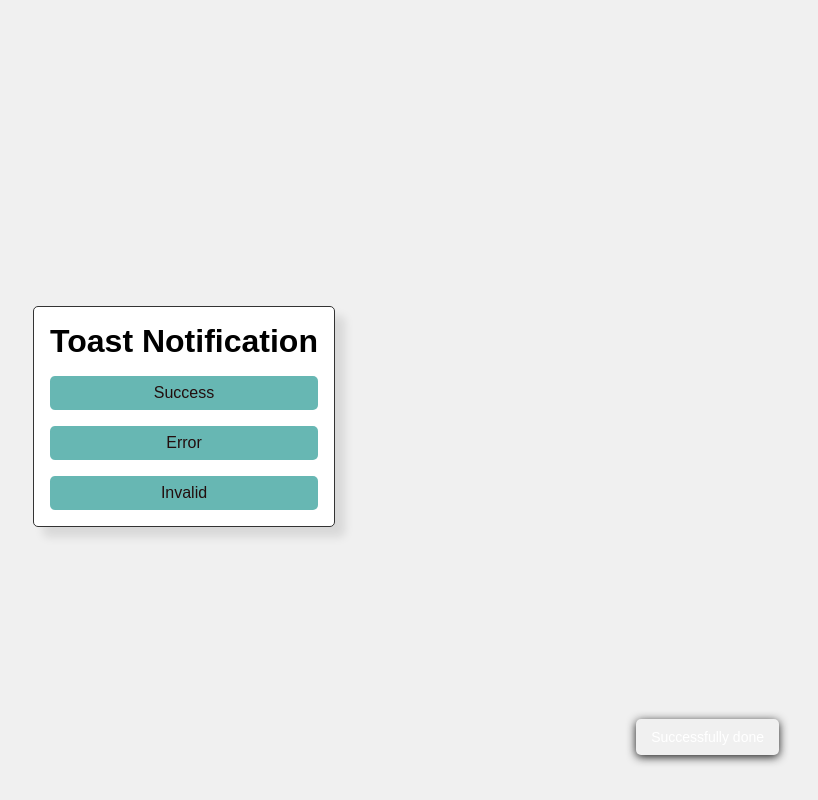
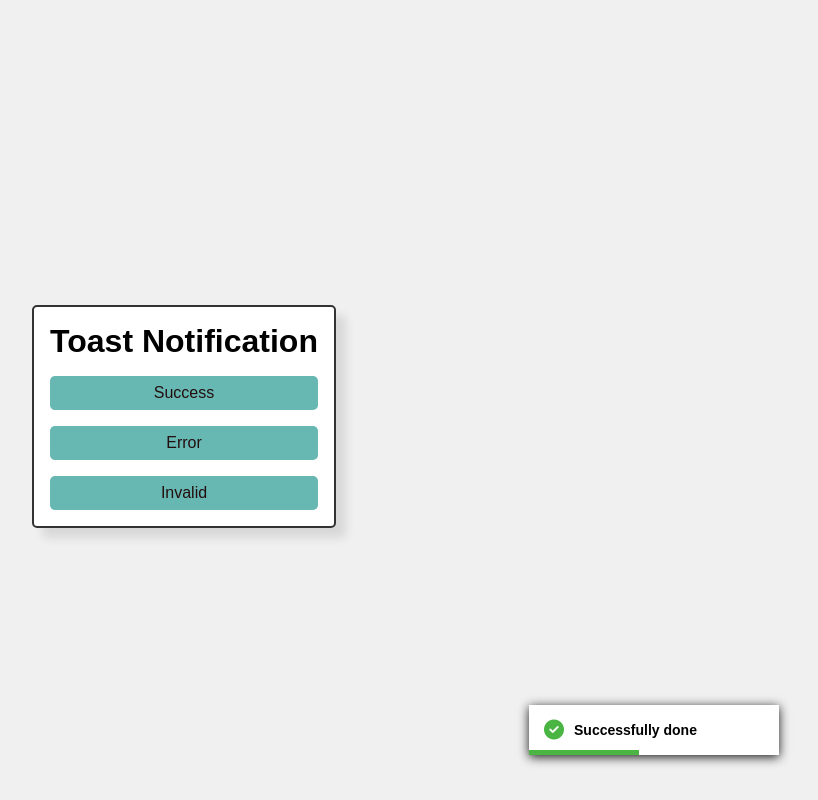
Before and after one commit to mikalPaudel/9.-Toast-Notification, a plain HTML site: page index.html in a window 1280 px wide. Both pictures are taken after a click on the button "Success". Shown: the whole page, without its empty margins (456-1274 px from the left). Drawn offline with Linux system fonts and the light colour scheme.

Commit message:
Enhance toast notifications with icons and improved styles; update HTML and CSS for better visual feedback

```diff
--- a/index.html
+++ b/index.html
@@ -5,6 +5,7 @@
     <meta name="viewport" content="width=device-width, initial-scale=1.0">
     <title>Toast Notification</title>
     <link rel="stylesheet" href="styles.css">
+    <script src="https://kit.fontawesome.com/e618edb567.js" crossorigin="anonymous"></script>
 </head>
 <body>
         <div class="buttons">
--- a/script.js
+++ b/script.js
@@ -1,14 +1,22 @@
-let success = 'Successfully done';
-let error = 'Error occurred';
-let invalid = 'Invalid input';
+let success = '<i class="fa-solid fa-circle-check"></i>Successfully done';
+let error = '<i class="fa-solid fa-circle-xmark"></i>Error occurred';
+let invalid = '<i class="fa-solid fa-triangle-exclamation"></i>Invalid input';
 function showToast(msg) {
     const toasts = document.querySelector('.toasts');
     const toast = document.createElement('div');
     toast.classList.add('toast');
-    toast.innerText = msg;
+    toast.innerHTML = msg;
     toasts.appendChild(toast);
+
+    if (msg.includes('Successfully done')) {
+        toast.classList.add('success');
+    } else if (msg.includes('Error occurred')) {
+        toast.classList.add('error');
+    } else if (msg.includes('Invalid input')) {
+        toast.classList.add('invalid');
+    }
 
     setTimeout(() => {
         toast.remove();
-    }, 3000);
+    }, 5000);
 }
--- a/styles.css
+++ b/styles.css
@@ -18,7 +18,7 @@ body{
     display: flex;
     gap: 1rem;
     margin-top: 2rem;
-    border: #333 solid 1px;
+    border: #333 solid 2px;
     padding: 1rem;
     border-radius: 5px;
     background-color: #fff;
@@ -49,18 +49,64 @@ button:hover{
     gap: 10px;
     padding: 15px;
     overflow: hidden;
-    border-radius: 5px;
     gap: 0.5rem;
     z-index: 1000;
 }
 .toast{
     display: flex;
     align-items: center;
-    padding: 10px 15px;
-    border-radius: 5px;
-    color: #fff;
+    padding:15px;
+    color: #000000;
+    background-color: #ffffff;
+    font-weight: 600;
     box-shadow: 0 2px 10px rgba(0,0,0,0.9);
     animation: slideIn 0.5s, fadeOut 0.5s 2.5s forwards;
     font-size: 14px;
+    min-width: 250px;
+    max-width: 300px;
     position: relative;
+    transform: translateX(100%);
+    animation: moveleft 0.5s forwards, fadeOut 0.5s 4.5s forwards;;
 }
+@keyframes moveleft{
+    100%{
+        transform: translateX(0);
+    }
+}
+.toast i{
+    font-size: 20px;
+    margin-right: 10px;
+}
+.success i{
+    color: #4BB543;
+}
+.error i{
+    color: #FF3333;
+}
+.invalid i{
+    color: orange;
+}
+
+.toast::after{
+    content: '';
+    position: absolute;
+    bottom: 0;
+    left: 0;
+    width: 100%;
+    height: 5px;
+    background-color: #4BB543;
+    animation: anim 5s linear forwards;
+
+}
+@keyframes anim{
+    100%{
+        width: 0;
+    }
+}
+
+.toast.error::after{
+    background-color: #FF3333;
+}
+.toast.invalid::after{
+    background-color: orange;
+}
```
